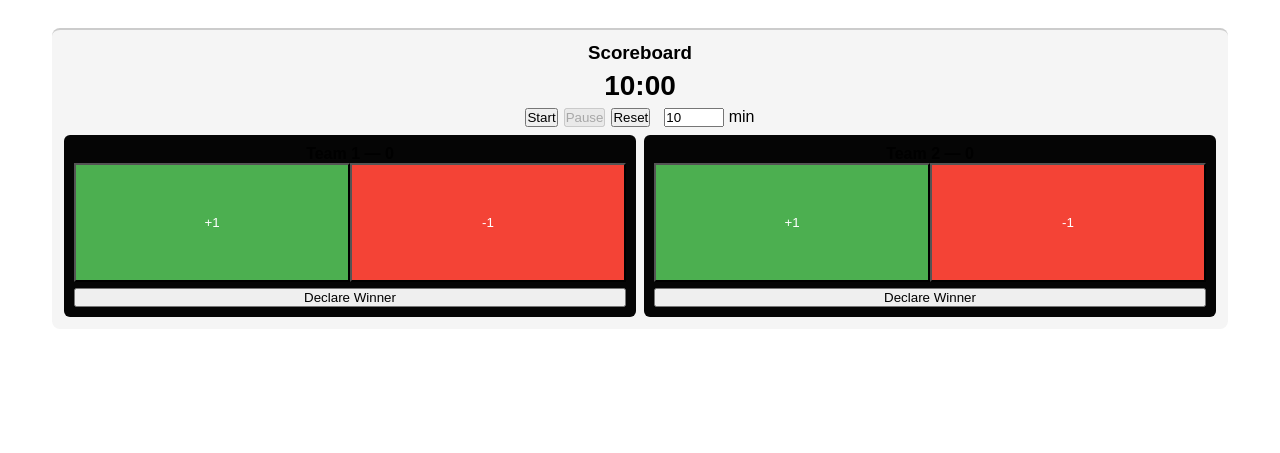
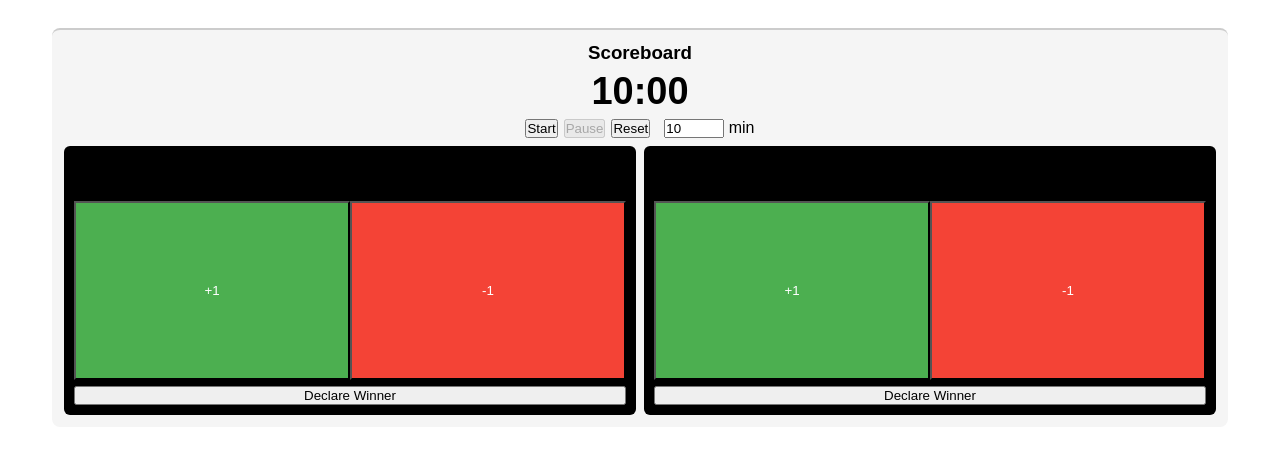
Before and after one commit to Sunkablyat/my-public-db, a Next.js app: page / in a window 1280 px wide. Shown: the part 315-768 px from the top of the page. Built offline with nearby package versions, Linux system fonts and the light colour scheme; no server answers; the database is empty.

Commit message:
UI changes team score font size

```diff
--- a/app/page.jsx
+++ b/app/page.jsx
@@ -316,7 +316,7 @@ export default function BasketballApp() {
         <h3 style={{ textAlign: 'center', margin: 0 }}>Scoreboard {team3.length > 0 && `(Match ${matchIndex}/3)`}</h3>
 
         <div style={{ textAlign: 'center', marginTop: 6 }}>
-          <div style={{ fontSize: 28, fontWeight: 'bold' }}>{Math.floor(timer / 60)}:{String(timer % 60).padStart(2, '0')}</div>
+          <div style={{ fontSize: 38, fontWeight: 'bold' }}>{Math.floor(timer / 60)}:{String(timer % 60).padStart(2, '0')}</div>
           <div style={{ display: 'flex', justifyContent: 'center', gap: 6, marginTop: 6 }}>
             <button onClick={startTimer} disabled={running}>Start</button>
             <button onClick={pauseTimer} disabled={!running}>Pause</button>
@@ -329,11 +329,11 @@ export default function BasketballApp() {
 
         <div style={{ display: 'flex', gap: 8, marginTop: 8 }}>
           {[{ team: currentTeamA, score: score1, setScore: setScore1, label: 'Team 1' }, { team: currentTeamB, score: score2, setScore: setScore2, label: 'Team 2' }].map((t, idx) => (
-            <div key={idx} style={{ flex: 1, background: '#050505ff', padding: 10, borderRadius: 6 }}>
-              <h4 style={{ textAlign: 'center' }}>{t.label} — {t.score}</h4>
+            <div key={idx} style={{ flex: 1, background: '#000000ff', padding: 10, borderRadius: 6 }}>
+              <h4 style={{ textAlign: 'center' , fontSize: 40 }}>{t.label} — {t.score}</h4>
               <div style={{ display: 'flex' }}>
-                <button onClick={() => t.setScore(t.score + 1)} style={{ flex: 1, padding: '50px 0', background: '#4caf50', color: 'white' }}>+1</button>
-                <button onClick={() => t.setScore(Math.max(0, t.score - 1))} style={{ flex: 1, padding: '50px 0', background: '#f44336', color: 'white' }}>-1</button>
+                <button onClick={() => t.setScore(t.score + 1)} style={{ flex: 1, padding: '80px 0', background: '#4caf50', color: 'white' }}>+1</button>
+                <button onClick={() => t.setScore(Math.max(0, t.score - 1))} style={{ flex: 1, padding: '80px 0', background: '#f44336', color: 'white' }}>-1</button>
               </div>
               <button style={{ marginTop: 6, width: '100%' }} onClick={() => declareWinner(idx + 1)}>Declare Winner</button>
             </div>
```
